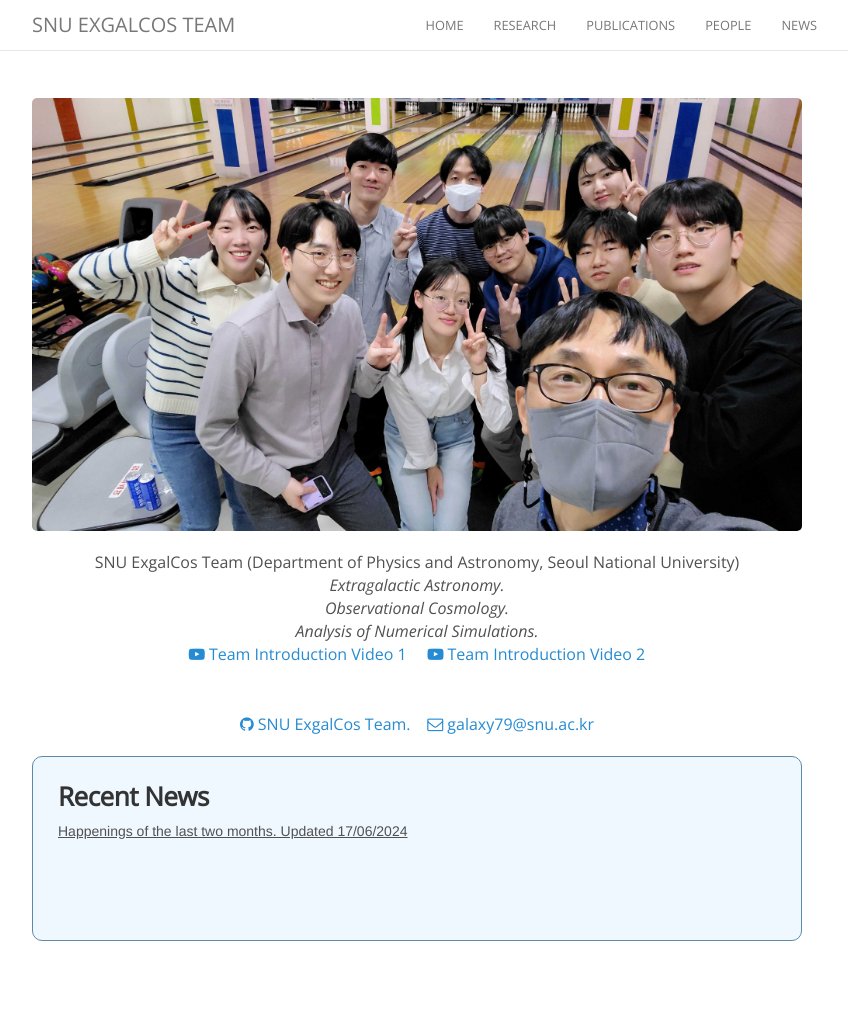
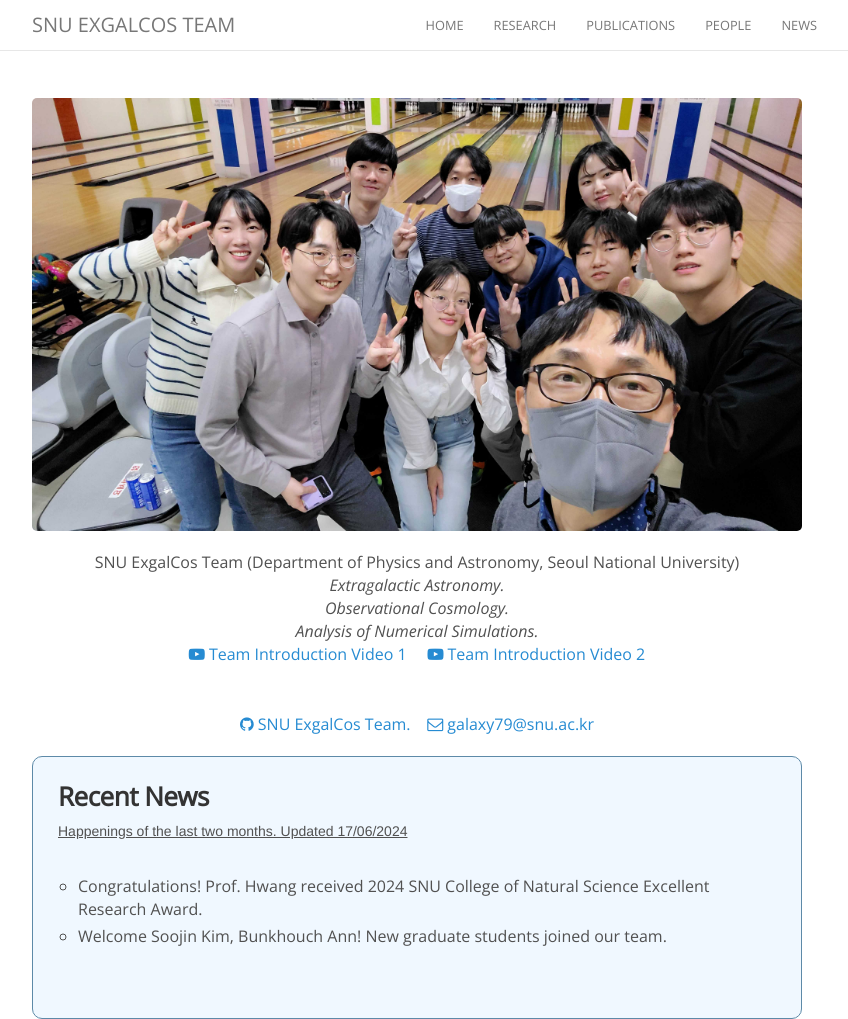
Before and after one commit to exgalcos/exgalcos.github.io, a Jekyll site: the page built from index.html, in a window 1280 px wide and 1019 px high. Shown: the whole window, without its empty margins (223-1071 px from the left). Built offline with Jekyll 4.4.1, drawn with Linux system fonts in a browser that asks for light colours; nearby versions of some CDN libraries; comment, search, counter and statistics services are not loaded.

Commit message:
Update news.yml

```diff
--- a/_data/news.yml
+++ b/_data/news.yml
@@ -1,3 +1,9 @@
+- date : 2024-09-13
+  details : Congratulations! Prof. Hwang received 2024 SNU College of Natural Science Excellent Research Award.
+
+- date : 2024-09-01
+  details : Welcome Soojin Kim, Bunkhouch Ann! New graduate students joined our team.
+
 - date: 2024-06-17
   details: Welcome Avery Abramson! New member joined our team.
 
```
